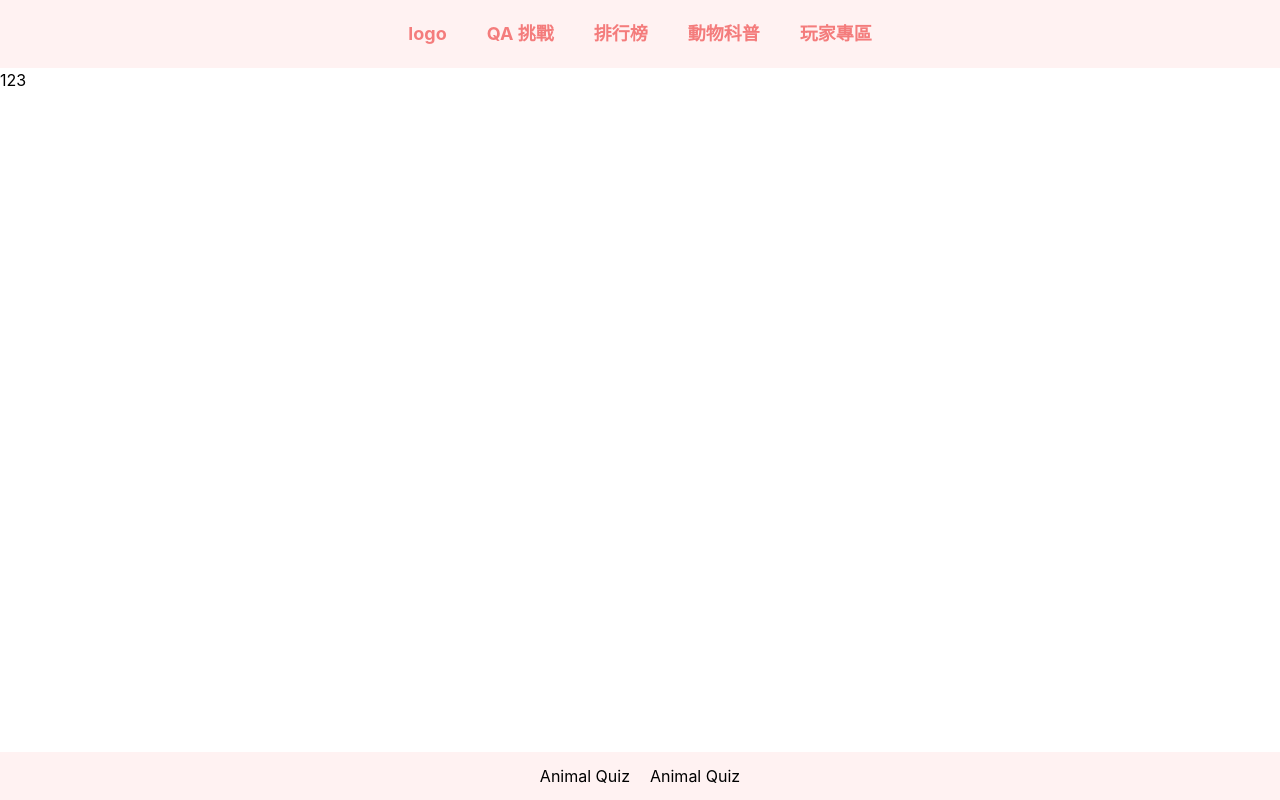
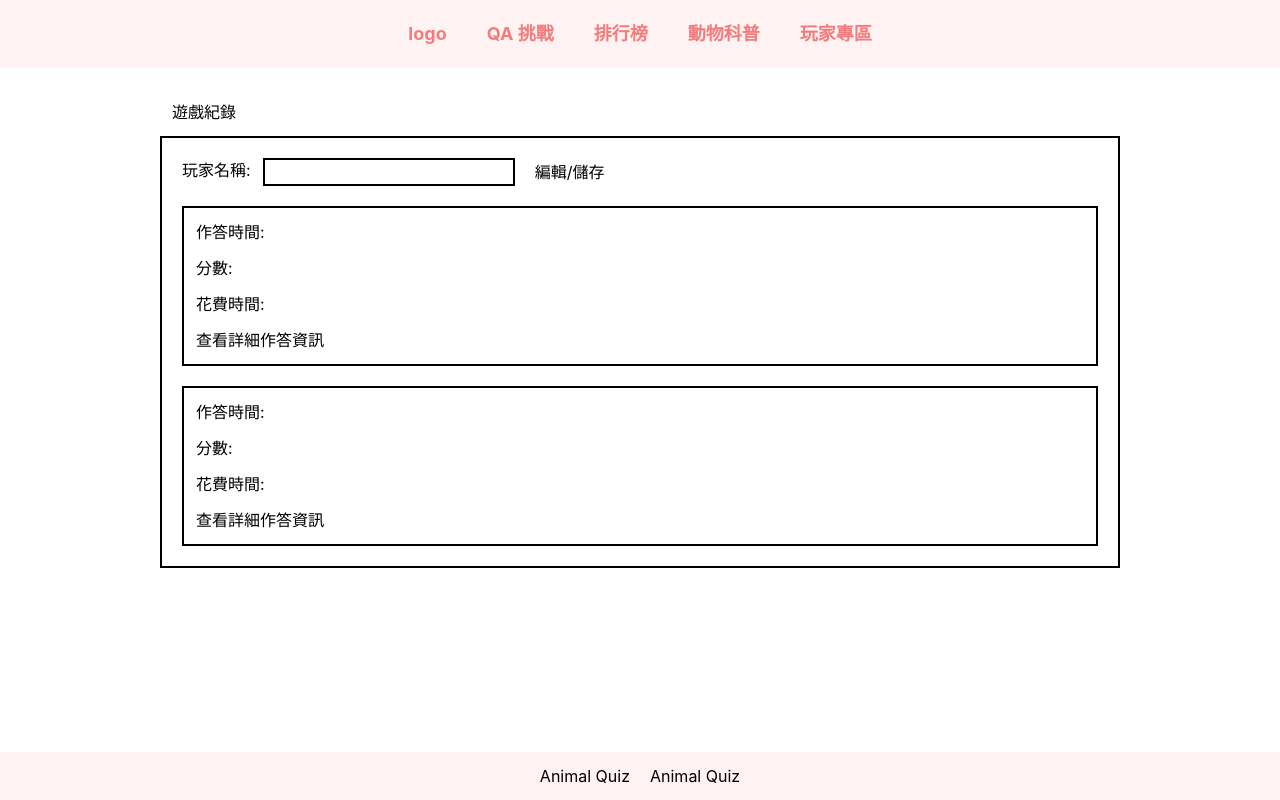
Before and after one commit to yunningtseng/animal-quiz, a React (Create React App) app: page /user in a window 1280 px wide. Built offline with nearby package versions, Linux system fonts and the light colour scheme; no server answers.

Commit message:
- feat: add layout

```diff
--- a/src/components/leaderboard/Leaderboard.tsx
+++ b/src/components/leaderboard/Leaderboard.tsx
@@ -2,12 +2,37 @@ function Leaderboard() {
   return (
     <div className="w-1/2 mx-auto">
       <p className="text-center">排行榜</p>
+      <div className="flex justify-around">
+        <div>
+          <p>2</p>
+          <div>圖片</div>
+          <div>用戶名</div>
+          <div>分數</div>
+          <div>時間</div>
+        </div>
+        <div>
+          <p>1</p>
+          <div>圖片</div>
+          <div>用戶名</div>
+          <div>分數</div>
+          <div>時間</div>
+        </div>
+        <div>
+          <p>3</p>
+          <div>圖片</div>
+          <div>用戶名</div>
+          <div>分數</div>
+          <div>時間</div>
+        </div>
+      </div>
       <ul>
-        <li>Top 1</li>
-        <li>Top 2</li>
-        <li>Top 3</li>
         <li>Top 4</li>
         <li>Top 5</li>
+        <li>Top 6</li>
+        <li>Top 7</li>
+        <li>Top 8</li>
+        <li>Top 9</li>
+        <li>Top 10</li>
       </ul>
     </div>
   );
--- a/src/components/quiz/PersonalQuiz.tsx
+++ b/src/components/quiz/PersonalQuiz.tsx
@@ -3,7 +3,7 @@ import { query, collection, onSnapshot } from 'firebase/firestore';
 import { useState, useEffect, useRef } from 'react';
 import { db } from '../../utils/firebaseInit';
 import { Question } from '../../types/question';
-import { Answer, Response } from '../../types/response';
+import { Response } from '../../types/response';
 
 const inputType: { [key: string]: string } = {
   single: 'radio',
@@ -62,16 +62,6 @@ function PersonalQuiz() {
         <div />
       </div>
     ));
-  }
-
-  // TODO 每回答一題，包成 Answer，存進 Response 中的 data
-  function saveAnswer() {
-    const answer: Answer = {
-      answer: 4,
-      correct: true,
-      questionId: 'xxx',
-    };
-    responseRef.current.data.push(answer);
   }
 
   return (
--- a/src/components/user/User.tsx
+++ b/src/components/user/User.tsx
@@ -1,7 +1,37 @@
 function User() {
   return (
-    <div>
-      <p>123</p>
+    <div className="w-3/4 mx-auto mt-5">
+      <div className="p-3">遊戲紀錄</div>
+
+      <div className="border-solid border-black border-2 p-5">
+        <div className="flex">
+          <p className="mr-3">玩家名稱:</p>
+          <input className="border-solid border-black border-2 mr-5" />
+          <button type="button">編輯/儲存</button>
+        </div>
+
+        <div className="border-solid border-black border-2 p-3 mt-5">
+          <ul>
+            <li>作答時間: </li>
+            <li className="mt-3">分數: </li>
+            <li className="mt-3">花費時間: </li>
+          </ul>
+          <button type="button" className="mt-3">
+            查看詳細作答資訊
+          </button>
+        </div>
+
+        <div className="border-solid border-black border-2 p-3 mt-5">
+          <ul>
+            <li>作答時間: </li>
+            <li className="mt-3">分數: </li>
+            <li className="mt-3">花費時間: </li>
+          </ul>
+          <button type="button" className="mt-3">
+            查看詳細作答資訊
+          </button>
+        </div>
+      </div>
     </div>
   );
 }
```
